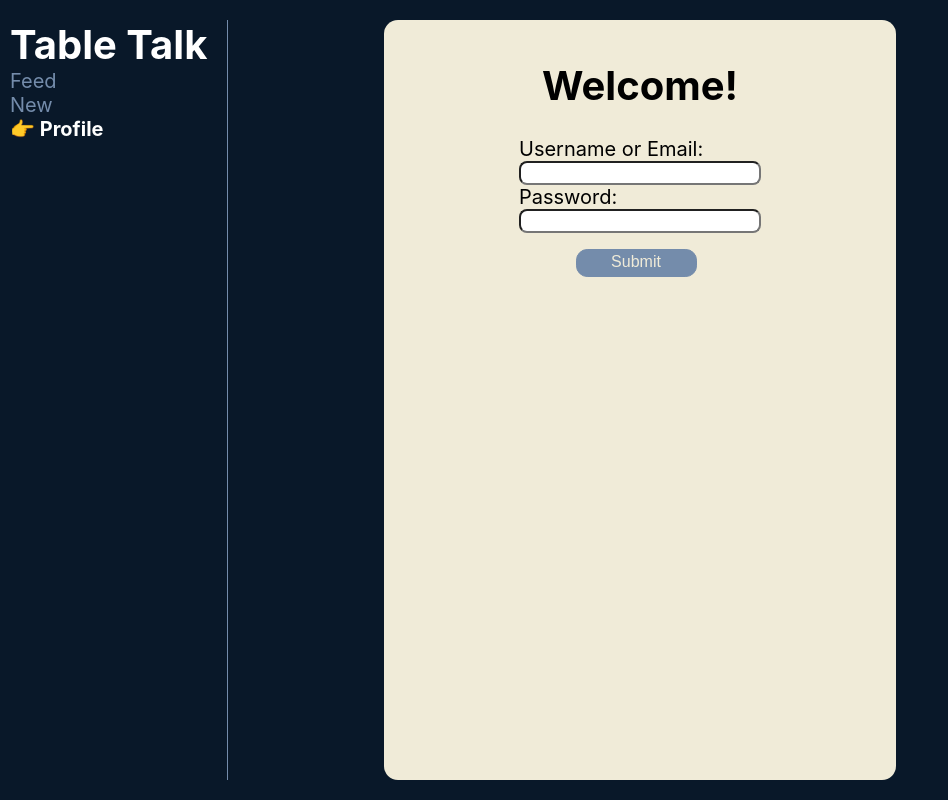
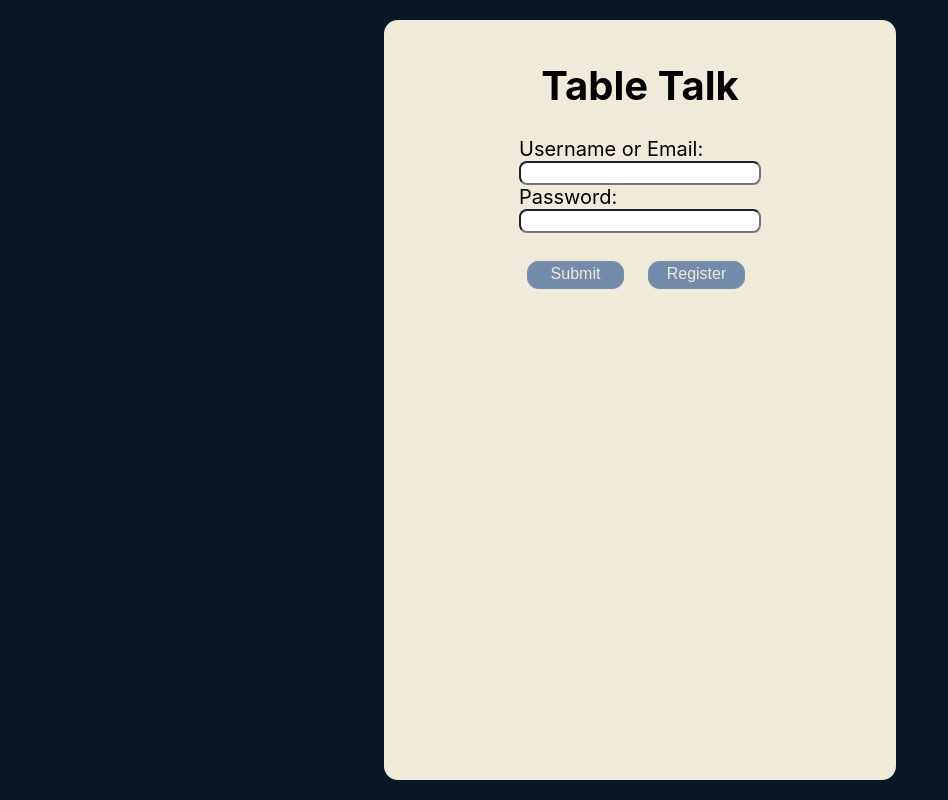
Before and after one commit to OmerGroer/advanced-web-apps-front, a React (Vite) app: page /profile in a window 1280 px wide. Shown: the whole page, without its empty margins (0-948 px from the left). Built offline with nearby package versions, Linux system fonts and the light colour scheme.

Commit message:
login and set token

```diff
--- a/src/components/App/App.tsx
+++ b/src/components/App/App.tsx
@@ -3,10 +3,12 @@ import style from "./App.module.css";
 import { ToastContainer } from "react-toastify";
 import "react-toastify/dist/ReactToastify.css";
 import Navbar, { Endpoints } from "../Navbar/Navbar";
-import RegisterForm from "../RegisterForm/RegisterForm";
-import LoginForm from "../LoginForm/LoginForm";
+import { useState } from "react";
+import LoginContainer from "../LoginContainer/LoginContainer";
 
 function App() {
+  const [isLogged, setLogged] = useState<boolean>(false);
+
   return (
     <>
       <ToastContainer
@@ -22,9 +24,10 @@ function App() {
         style={{ zIndex: "999999999999" }}
       />
       <div className={style.main}>
-        <LoginForm />
-        {/* <RegisterForm /> */}
-        {/* <Routes>
+        {!isLogged ? (
+          <LoginContainer setLogged={() => setLogged(true)} />
+        ) : (
+          <Routes>
             {Endpoints.map((endpoint) => (
               <Route
                 key={endpoint.path}
@@ -33,9 +36,10 @@ function App() {
               />
             ))}
             <Route path="*" element={<Navigate to="/" />} />
-        </Routes> */}
+          </Routes>
+        )}
       </div>
-      <Navbar />
+      {isLogged && <Navbar />}
     </>
   );
 }
--- /dev/null
+++ b/src/components/LoginContainer/LoginContainer.tsx
@@ -0,0 +1,37 @@
+import { FC, useState } from "react";
+import RegisterForm from "../RegisterForm/RegisterForm";
+import LoginForm from "../LoginForm/LoginForm";
+import userService from "../../services/userService";
+
+export type LoginFunc = (identifier: string, password: string) => void;
+
+interface LoginContainerProps {
+  setLogged: () => void;
+}
+
+const LoginContainer: FC<LoginContainerProps> = ({ setLogged }) => {
+  const [isRegisterForm, setRegisterForm] = useState<boolean>(false);
+
+  const login: LoginFunc = async (identifier: string, password: string) => {
+    const { _id, accessToken, refreshToken } = (
+      await userService.login(identifier, password).request
+    ).data;
+
+    localStorage.setItem("accessToken", accessToken);
+    localStorage.setItem("refreshToken", refreshToken);
+    localStorage.setItem("id", _id);
+
+    setLogged();
+  };
+
+  const switchToRegister = () => setRegisterForm(true);
+  const switchToLogin = () => setRegisterForm(false);
+
+  return isRegisterForm ? (
+    <RegisterForm login={login} switchToLogin={switchToLogin} />
+  ) : (
+    <LoginForm login={login} switchToRegister={switchToRegister} />
+  );
+};
+
+export default LoginContainer;
--- a/src/components/LoginForm/LoginForm.module.css
+++ b/src/components/LoginForm/LoginForm.module.css
@@ -36,10 +36,15 @@
     color: red;
 }
 
-.submit {
-    width: 50%;
-    align-self: center;
+.buttonsContainer {
+    display: flex;
+    flex-direction: row;
+    justify-content: space-around;
     margin-top: 1em;
+}
+
+.buttonsContainer button {
+    width: 40%;
 }
 
 .spinner {
--- a/src/components/LoginForm/LoginForm.tsx
+++ b/src/components/LoginForm/LoginForm.tsx
@@ -1,41 +1,46 @@
 import { FC, useActionState } from "react";
 import style from "./LoginForm.module.css";
 import { toast } from "react-toastify";
-import classNames from "classnames";
 import Input from "../Input/Input";
-import userService from "../../services/userService";
 import { CircularProgress } from "@mui/material";
+import { LoginFunc } from "../LoginContainer/LoginContainer";
 
 interface FormFields {
   identifier?: string;
   password?: string;
 }
 
-const onSubmit = async (_: FormFields, formData: FormData) => {
+const onSubmit = async (
+  _: FormFields,
+  formData: FormData,
+  login: LoginFunc
+) => {
   const data: FormFields = Object.fromEntries(formData);
 
   try {
     if (data.identifier && data.password) {
-      const response = await userService.login(
-        data.identifier,
-        data.password
-      ).request;
+      await login(data.identifier, data.password);
 
       return {};
     } else {
       toast.error("Fill up the form");
     }
   } catch (error) {
-    const innerError = error as {response: {data: string}, message: string}
+    const innerError = error as { response: { data: string }; message: string };
     toast.error(innerError.response.data || innerError.message);
   }
 
   return data;
 };
 
-const LoginForm: FC = () => {
+interface LoginProps {
+  login: LoginFunc;
+  switchToRegister: () => void;
+}
+
+const LoginForm: FC<LoginProps> = ({ login, switchToRegister }) => {
   const [data, submitAction, isPending] = useActionState<FormFields, FormData>(
-    onSubmit,
+    (...args) => onSubmit(...args, login),
     {}
   );
 
@@ -46,7 +51,7 @@ const LoginForm: FC = () => {
           <CircularProgress />
         </div>
       )}
-      <h1>Welcome!</h1>
+      <h1>Table Talk</h1>
       <form action={submitAction} className={style.form}>
         <Input
           label="Username or Email"
@@ -60,12 +65,17 @@ const LoginForm: FC = () => {
           name="password"
           defaultValue={data?.password}
         />
-        <button
-          type="submit"
-          className={classNames("actionButton", style.submit)}
-        >
-          Submit
-        </button>
+        <div className={style.buttonsContainer}>
+          <button
+            type="submit"
+            className={"actionButton"}
+          >
+            Submit
+          </button>
+          <button type="button" className={"actionButton"} onClick={switchToRegister}>
+            Register
+          </button>
+        </div>
       </form>
     </div>
   );
--- a/src/components/RegisterForm/RegisterForm.module.css
+++ b/src/components/RegisterForm/RegisterForm.module.css
@@ -37,10 +37,15 @@
     color: red;
 }
 
-.submit {
-    width: 50%;
-    align-self: center;
+.buttonsContainer {
+    display: flex;
+    flex-direction: row;
+    justify-content: space-around;
     margin-top: 1em;
+}
+
+.buttonsContainer button {
+    width: 40%;
 }
 
 .spinner {
--- a/src/components/RegisterForm/RegisterForm.tsx
+++ b/src/components/RegisterForm/RegisterForm.tsx
@@ -4,10 +4,10 @@ import avatarImage from "../../assets/avatar.png";
 import { FontAwesomeIcon } from "@fortawesome/react-fontawesome";
 import { faImage } from "@fortawesome/free-solid-svg-icons";
 import { toast } from "react-toastify";
-import classNames from "classnames";
 import Input from "../Input/Input";
 import userService from "../../services/userService";
 import { CircularProgress } from "@mui/material";
+import { LoginFunc } from "../LoginContainer/LoginContainer";
 
 const emailRegex = /^[a-zA-Z0-9._%+-]+@[a-zA-Z0-9.-]+\.[a-zA-Z]{2,}$/;
 const passwordRegex = /^(?=.*[a-z])(?=.*[A-Z])(?=.*\d).{6,}$/;
@@ -32,7 +32,8 @@ interface FormState {
 const onSubmit = async (
   _: FormState,
   formData: FormData,
-  avatar: File | null
+  avatar: File | null,
+  login: LoginFunc
 ) => {
   const data: FormFields = Object.fromEntries(formData);
   data.avatar = avatar;
@@ -66,24 +67,30 @@ const onSubmit = async (
         password: data.password,
         avatarUrl: imageResponse.data.url,
       }).request;
+      await login(data.username, data.password);
 
       return {};
     }
   } catch (error) {
-    const innerError = error as {response: {data: string}, message: string}
+    const innerError = error as { response: { data: string }; message: string };
     toast.error(innerError.response.data || innerError.message);
   }
 
   return { data, error };
 };
 
-const RegisterForm: FC = () => {
+interface RegisterProps {
+  login: LoginFunc;
+  switchToLogin: () => void;
+}
+
+const RegisterForm: FC<RegisterProps> = ({ login, switchToLogin }) => {
   const [avatar, setAvatar] = useState<File | null>(null);
   const fileInputRef = useRef<HTMLInputElement>(null);
   const [{ data, error }, submitAction, isPending] = useActionState<
     FormState,
     FormData
-  >((...args) => onSubmit(...args, avatar), {});
+  >((...args) => onSubmit(...args, avatar, login), {});
 
   const handleFileChange = (e: ChangeEvent<HTMLInputElement>) => {
     setAvatar(e.target.files && e.target.files[0]);
@@ -149,12 +156,17 @@ const RegisterForm: FC = () => {
           defaultValue={data?.confirmPassword}
           error={error?.confirmPassword}
         />
-        <button
-          type="submit"
-          className={classNames("actionButton", style.submit)}
-        >
-          Submit
-        </button>
+        <div className={style.buttonsContainer}>
+          <button
+            type="submit"
+            className={"actionButton"}
+          >
+            Submit
+          </button>
+          <button type="button" className={"actionButton"} onClick={switchToLogin}>
+            Log In
+          </button>
+        </div>
       </form>
     </div>
   );
--- a/src/services/apiClient.ts
+++ b/src/services/apiClient.ts
@@ -5,15 +5,26 @@ export { CanceledError };
 export interface Page<T> {
   min: string;
   max: string;
-  data: T[]
+  data: T[];
 }
 
 const apiClient = axios.create({
   baseURL: import.meta.env.VITE_SERVER_URL,
-  headers: {
-    authorization:
-      "JWT eyJhbGciOiJIUzI1NiIsInR5cCI6IkpXVCJ9.eyJfaWQiOiI2NzhiODA5NzIxNzRiMDViY2FlYWJmZTYiLCJyYW5kb20iOiIwLjg4NzI2Mzc4NzMzOTQ0MDIiLCJpYXQiOjE3Mzc2NjAyNjcsImV4cCI6MTczNzY3MTA2N30.zY8A34rzVMv9vKr1XNFgCyTjJgfgfLGRzstwbd-wAX0",
-  },
 });
 
+apiClient.interceptors.request.use(
+  (config) => {
+    const token = localStorage.getItem("accessToken");
+
+    if (token) {
+      config.headers["authorization"] = `JWT ${token}`;
+    }
+
+    return config;
+  },
+  (error) => {
+    return Promise.reject(error);
+  }
+);
+
 export default apiClient;
--- a/src/services/userService.ts
+++ b/src/services/userService.ts
@@ -6,9 +6,15 @@ export interface User {
   avatarUrl: string;
 }
 
-export interface FullUser extends Omit<User, "_id"> {
+interface FullUser extends Omit<User, "_id"> {
   email: string;
   password: string;
+}
+
+interface LoginResponse {
+  accessToken: string;
+  refreshToken: string;
+  _id: string;
 }
 
 const getUserById = (userId: string) => {
@@ -22,7 +28,7 @@ const getUserById = (userId: string) => {
 const uploadImg = (image: File) => {
   const formData = new FormData();
   formData.append("file", image);
-  return apiClient.post(`/file?file=${image.name}`, formData, {
+  return apiClient.post<{ url: string }>(`/file?file=${image.name}`, formData, {
     headers: {
       "Content-Type": "image/*",
     },
@@ -39,7 +45,7 @@ const register = (user: FullUser) => {
 
 const login = (identifier: string, password: string) => {
   const abortController = new AbortController();
-  const request = apiClient.post<User>(
+  const request = apiClient.post<LoginResponse>(
     `/auth/login`,
     { username: identifier, email: identifier, password },
     {
```
Lines whose indentation alone changed are shown as unchanged.
